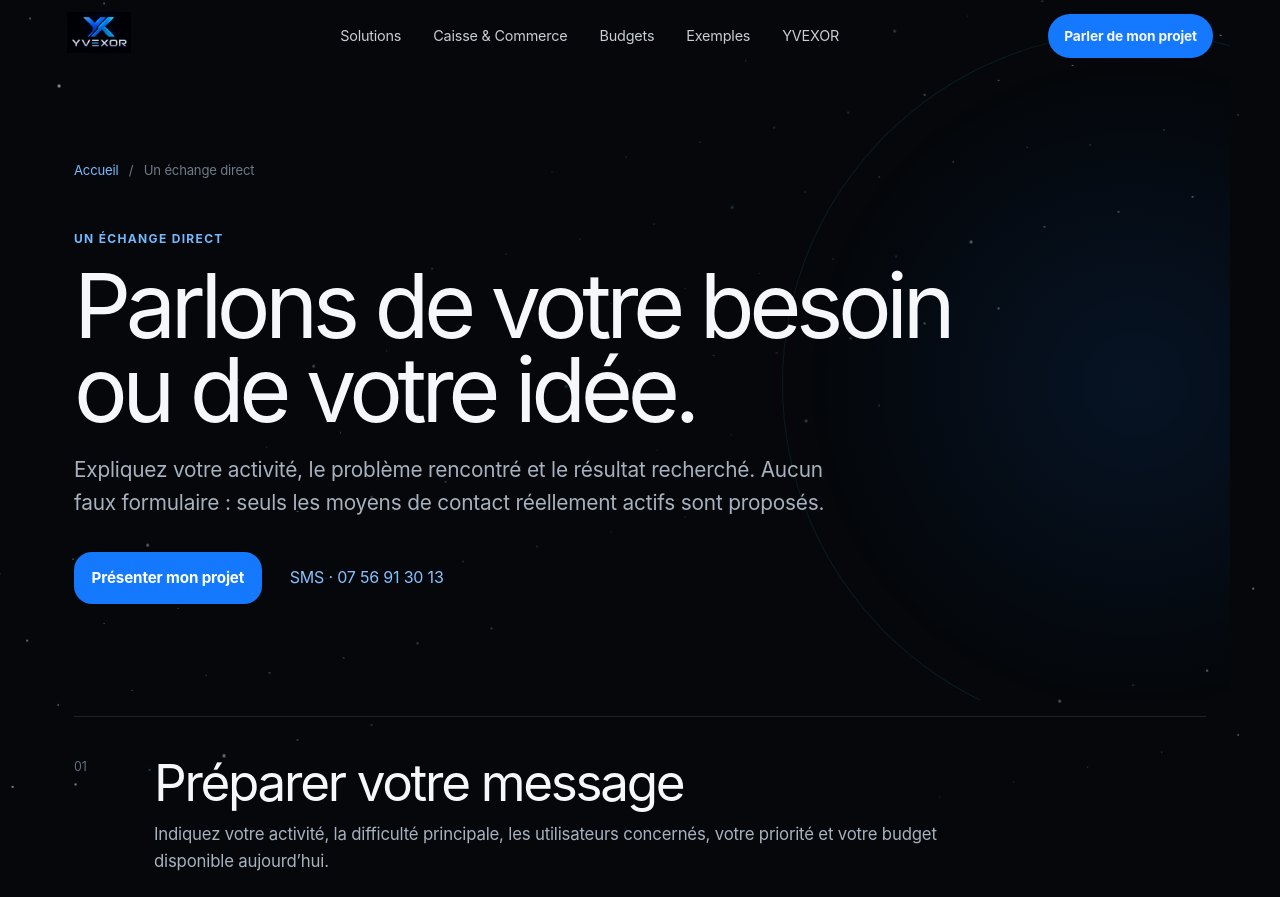
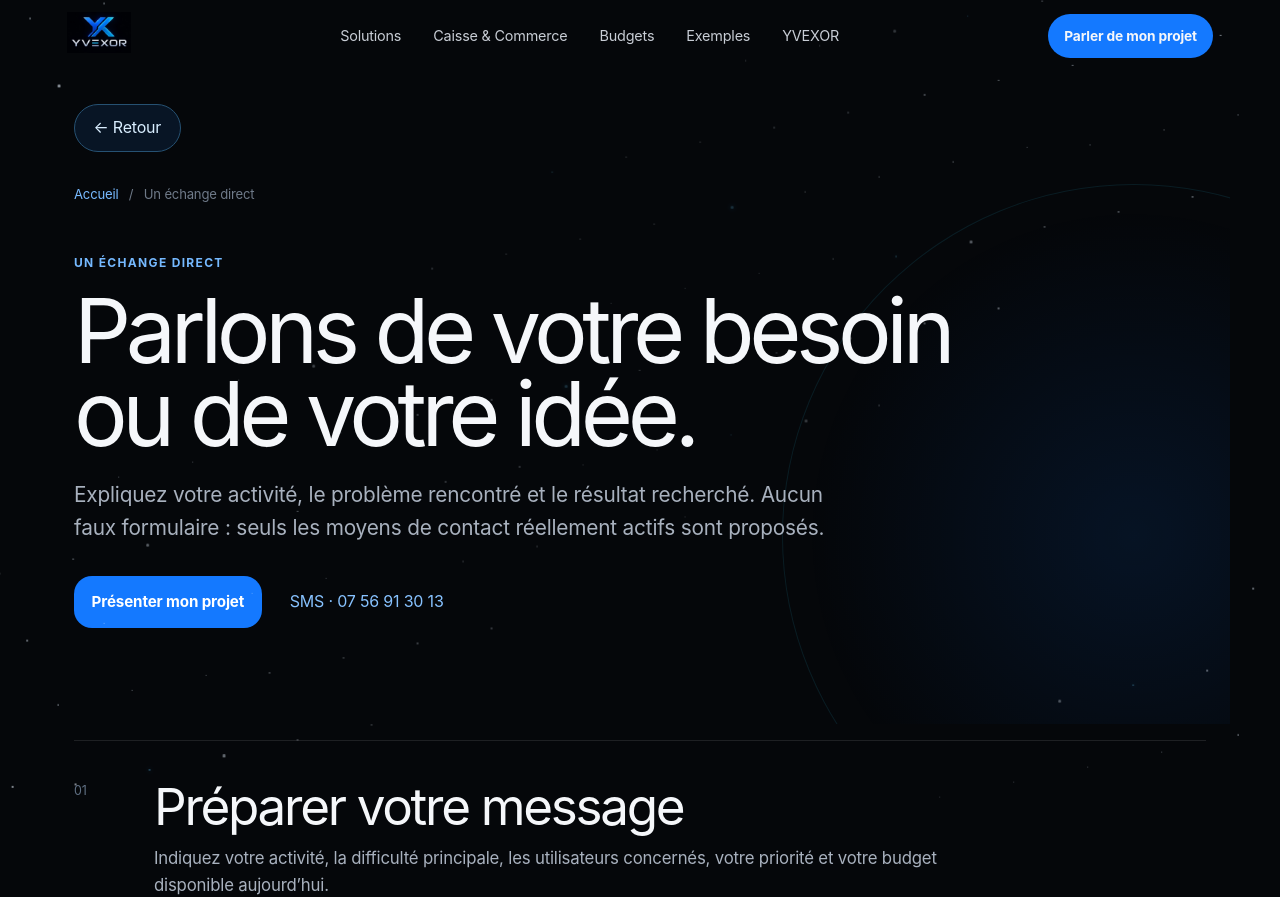
Before and after one commit to w7sb28bzpr-cloud/yvexor-site, a Next.js app: page /contact/ in a window 1280 px wide. Shown: the top 897 px of the page. Built offline with nearby package versions, Linux system fonts and the light colour scheme.

Commit message:
Polish service detail layouts and add contextual back navigation

```diff
--- /dev/null
+++ b/app/detail-pages.css
@@ -0,0 +1,7 @@
+.detail-back-wrap{max-width:var(--content);margin:auto;padding:6.5rem 1.5rem 0}.detail-back{display:inline-flex;align-items:center;min-height:46px;padding:.65rem 1.15rem;border:1px solid #265172;border-radius:999px;background:#081525;color:#d9eeff;font-size:1rem}.detail-back:focus-visible,.detail-expand summary:focus-visible{outline:2px solid #2cc9ff;outline-offset:4px}
+.detail-back-wrap+.seo-hero{padding-top:2rem}.detail-page .seo-hero{padding-bottom:2.5rem}.detail-page .seo-breadcrumb{flex-wrap:wrap;margin-bottom:1.5rem}.detail-page .seo-hero h1{font-weight:800;font-size:clamp(2.5rem,5.8vw,5.2rem);line-height:1.04;max-width:1000px}.detail-page .seo-lead{line-height:1.65;max-width:850px}
+.detail-visual{max-width:var(--content);padding:0 1.5rem;margin:0 auto 3rem}.detail-visual img{display:block;width:100%;height:360px;object-fit:cover;border-radius:28px;border:1px solid #1a4160}.detail-visual figcaption{font-size:.8rem;color:#9aafc4;margin-top:.75rem}
+.detail-page .seo-content{display:grid;grid-template-columns:repeat(2,minmax(0,1fr));gap:1rem}.detail-page .seo-section{display:block;min-width:0;border:1px solid #1e344d;background:linear-gradient(135deg,#0b1a2b,#080e17);border-radius:24px;padding:2rem}.detail-page .seo-section>span{display:block;margin-bottom:1rem;color:#20baff}.detail-page .seo-section h2{font-size:clamp(1.6rem,2.5vw,2.3rem);font-weight:750;line-height:1.15;color:#f1f6ff}.detail-page .seo-section p{font-size:1rem;line-height:1.65;color:#b5c4d5}.detail-page .seo-section li{border-radius:12px;font-size:.95rem}
+.detail-expand{margin-top:1rem;border-top:1px solid #233a50;padding-top:.75rem}.detail-expand summary{cursor:pointer;min-height:44px;padding:.5rem 0;color:#65c9ff;font-size:1rem}.detail-expand[open] summary{color:#edf7ff}
+.detail-page .existing-section{padding-top:1rem}.detail-page .existing-card>img{display:none}.detail-page .existing-card{background:#0a1421;color:#eef6ff}.detail-page .existing-card h2{color:#eef6ff}.detail-page .seo-final{border-top:1px solid #1d3048;background:radial-gradient(ellipse at top,#082440,#060b12 75%)}
+@media(max-width:760px){.detail-back-wrap{padding:6rem 1rem 0}.detail-page .seo-hero{padding-inline:1rem}.detail-page .seo-hero h1{font-size:clamp(2.4rem,10vw,3.8rem)}.detail-visual{padding:0 1rem}.detail-visual img{height:220px;border-radius:20px}.detail-page .seo-content{grid-template-columns:1fr}.detail-page .seo-section{padding:1.4rem}.detail-page .hero-actions .action-link{white-space:normal;text-align:center}.detail-page .existing-section{padding-inline:1rem}}
--- a/app/layout.tsx
+++ b/app/layout.tsx
@@ -7,6 +7,7 @@ import "./solution-doors.css";
 import "./connected-world.css";
 import "./automation.css";
 import "./commerce-pricing.css";
+import "./detail-pages.css";
 import { StarSky } from "../components/star-sky";
 import { PwaRegister } from "../components/pwa-register";
 
--- /dev/null
+++ b/components/back-link.tsx
@@ -0,0 +1,7 @@
+"use client";
+
+export function BackLink(){return <a className="detail-back" href="/#solutions" onClick={event=>{
+  if(event.ctrlKey||event.metaKey||event.shiftKey||event.altKey)return;
+  // Only return within this site; a direct/external arrival has a useful fallback.
+  if(document.referrer&&new URL(document.referrer).origin===location.origin&&history.length>1){event.preventDefault();history.back();}
+}}>← Retour</a>}
--- a/components/seo-page.tsx
+++ b/components/seo-page.tsx
@@ -4,14 +4,19 @@ import { SmsLink } from "./sms-link";
 import { ActionLink } from "./ui";
 import { ExistingSolutionDetail } from "./existing-solution-detail";
 import { AutomationShowcase } from "./automation-showcase";
+import { BackLink } from "./back-link";
 import type { SeoPage as SeoPageData } from "../data/seo-pages";
 
 export function SeoPage({page}:{page:SeoPageData}){
   const automation=page.slug==="automatisation-entreprise";
-  return <><SiteHeader root/><main className={`seo-page${automation?" automation-page":""}`} id="contenu">
+  const detail=!page.kind&&!["mentions-legales","politique-confidentialite"].includes(page.slug);
+  const artwork=page.slug==="logiciel-caisse-marseille"?"solution-commerce-v1.webp":page.slug==="solutions-restaurants"?"solution-restaurant-v1.webp":page.slug==="solutions-hotels"?"solution-hotel-v1.webp":page.slug.includes("ia")||page.slug.includes("intelligence")?"yvexor-automation-768-v1.webp":"solution-logiciel-v1.webp";
+  return <><SiteHeader root/><main className={`seo-page${automation?" automation-page":""}${detail?" detail-page":""}`} id="contenu">
+    <div className="detail-back-wrap"><BackLink/></div>
     <section className="seo-hero" id="accueil"><div className="seo-orbit" aria-hidden="true"/><nav className="seo-breadcrumb" aria-label="Fil d’Ariane"><a href="/">Accueil</a><span>/</span><span>{page.eyebrow}</span></nav><p className="eyebrow">{page.eyebrow}</p><h1>{page.title}</h1><p className="seo-lead">{page.intro}</p><div className="hero-actions"><SmsLink className="action-link primary">Présenter mon projet</SmsLink><SmsLink className="phone">SMS · 07 56 91 30 13</SmsLink></div></section>
     {automation&&<AutomationShowcase/>}
-    <section className={`seo-content ${page.kind?`seo-content--${page.kind}`:""}`} id="solutions">{page.sections.map((section,index)=><article className="seo-section" id={automation?`automatisation-${index+1}`:undefined} key={section.title}><span>0{index+1}</span><div><h2>{section.title}</h2><p>{section.text}</p>{section.items&&<ul>{section.items.map(item=><li key={item}>{item}</li>)}</ul>}</div></article>)}</section>
+    {detail&&!automation&&<figure className="detail-visual"><img src={`/${artwork}`} alt="" width="960" height="640"/><figcaption>Visuel d’illustration · Le périmètre livré est défini avec vous.</figcaption></figure>}
+    <section className={`seo-content ${page.kind?`seo-content--${page.kind}`:""}`} id="solutions">{page.sections.map((section,index)=><article className="seo-section" id={automation?`automatisation-${index+1}`:undefined} key={section.title}><span>0{index+1}</span><div><h2>{section.title}</h2><p>{section.text}</p>{section.items&&(detail?<details className="detail-expand"><summary>Explorer les possibilités</summary><ul>{section.items.map(item=><li key={item}>{item}</li>)}</ul></details>:<ul>{section.items.map(item=><li key={item}>{item}</li>)}</ul>)}</div></article>)}</section>
     {automation&&<div className="seo-related"><a href="/#solutions">← Toutes les solutions</a></div>}
     {page.slug==="logiciel-caisse-marseille"&&<ExistingSolutionDetail/>}
     {page.slug==="solutions-restaurants"&&<ExistingSolutionDetail restaurant/>}
```
